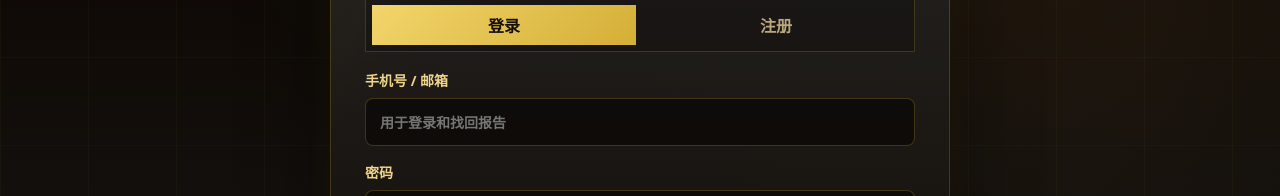
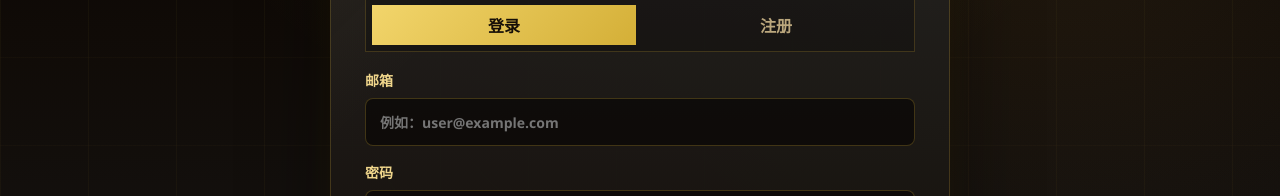
Before and after one commit to zliu46205-cpu/xx, a React (Vite) app: page / in a window 1280 px wide. Both pictures are taken after a click on the button "用户登录". Shown: the part 383-579 px from the top of the page. Built offline with nearby package versions, Linux system fonts and the light colour scheme; no server answers.

Commit message:
Clarify login requires email

```diff
--- a/src/pages/AuthPage.jsx
+++ b/src/pages/AuthPage.jsx
@@ -17,7 +17,7 @@ export function AuthPage({ type, setRoute, onAuth }) {
     event.preventDefault();
     setNotice("");
     if (!values.account || !values.password) {
-      setNotice("请填写账号与密码。大众用户可以用邮箱或手机号注册，管理员需要后台密钥配置后才能进入。");
+      setNotice("请填写账号与密码。大众用户请使用邮箱注册或登录，管理员需要后台密钥配置后才能进入。");
       return;
     }
     if (isAdmin && !values.code) {
@@ -68,8 +68,8 @@ export function AuthPage({ type, setRoute, onAuth }) {
             </label>
           ) : null}
           <label>
-            {isAdmin ? "管理员账号" : "手机号 / 邮箱"}
-            <input value={values.account} onChange={(event) => update("account", event.target.value)} placeholder={isAdmin ? "由后台环境变量配置" : "用于登录和找回报告"} />
+            {isAdmin ? "管理员账号" : "邮箱"}
+            <input value={values.account} onChange={(event) => update("account", event.target.value)} placeholder={isAdmin ? "由后台环境变量配置" : "例如：user@example.com"} />
           </label>
           <label>
             密码
```
